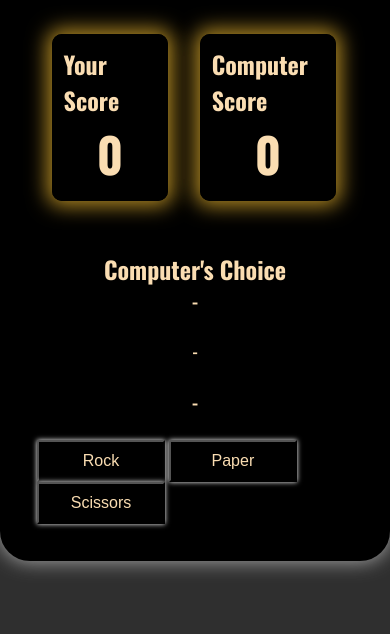
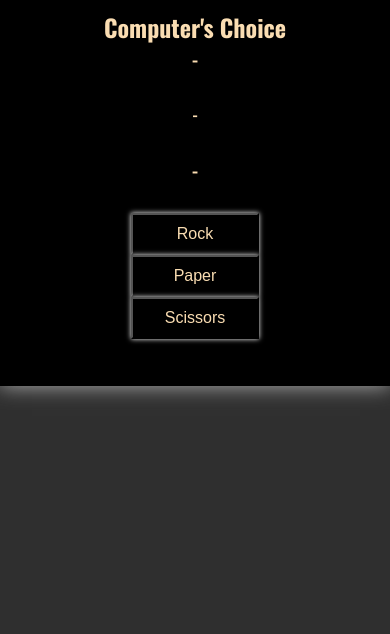
Before and after one commit to prathamrathore115/rock-paper-scissor, a plain HTML site: page index.html in a window 390 px wide. Shown: the part 210-844 px from the top of the page. Drawn offline with nearby package versions, Linux system fonts and the light colour scheme; a web font is replaced by a local one.

Commit message:
feat: make UI responsive

```diff
--- a/index.html
+++ b/index.html
@@ -36,7 +36,7 @@
                 <h3 id="scorePrint">-</h3>
             </div>
 
-            <div>
+            <div class="Hchoicebtn">
                 <button onclick="clicked(0)" class="btn">Rock</button>
                 <button onclick="clicked(1)" class="btn">Paper</button>
                 <button onclick="clicked(2)" class="btn">Scissors</button>
--- a/styles/style.css
+++ b/styles/style.css
@@ -17,23 +17,23 @@ body {
     display: flex;
     justify-content: center;
     font-family: "Oswald", sans-serif;
-    font-weight: 500;
     font-style: normal;
 }
 
 .container {
+    display: flex;
+    flex-direction: column;
+    align-items: center;
     border: 2px solid black;
     background-color: black;
     box-shadow: 0px 0px 20px 0px rgb(174, 174, 174);
     border-radius: 30px;
-    padding: 10px;
-
 }
 .container h1{
     font-size: 3em;
 }
 .container div {
-    margin: 25px;
+    margin: 15px 25px;
 }
 
 .points-table {
@@ -61,6 +61,11 @@ body {
     justify-items: center;
 }
 
+.Hchoicebtn{
+    display: grid;
+    grid-template-columns: 1fr 1fr 1fr;
+}
+
 .btn{
     width: 8em;
     padding: 10px;
@@ -75,3 +80,23 @@ body {
     box-shadow: 0px 0px 10px 0px cyan;
     transform: scale(1.1);
 }
+
+@media screen and (max-width: 430px) {
+    .mainDiv{
+        margin-top: 0px;
+    }
+    .container{
+        border-radius: 0px;
+    }
+    .container h1{
+        font-size: 2em;
+    }
+
+    .points-table div h3 {
+        font-size: 1em;
+    }
+
+    .Hchoicebtn{
+        grid-template-columns: 1fr;
+    }
+}
```
